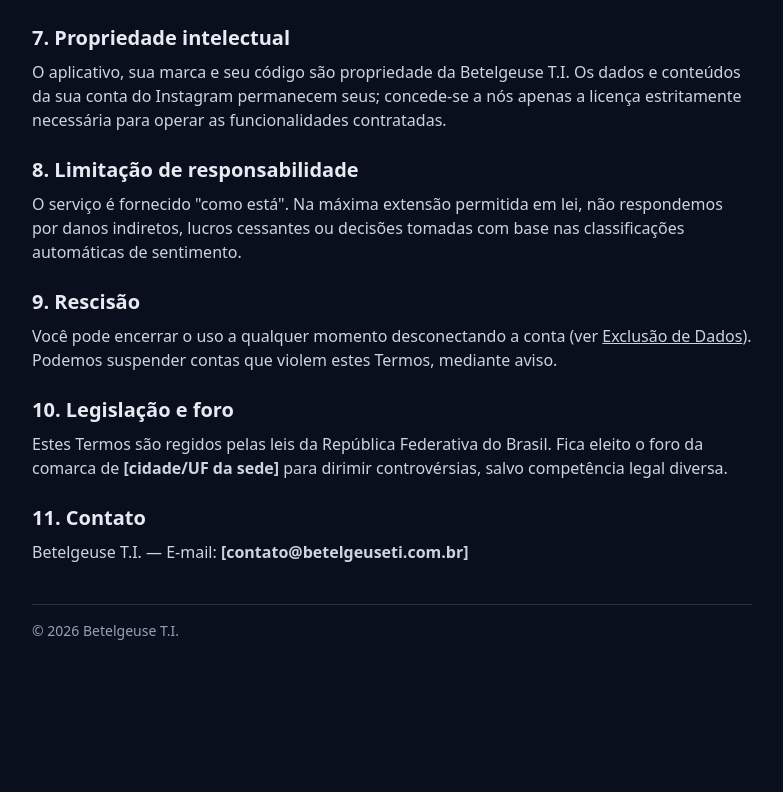
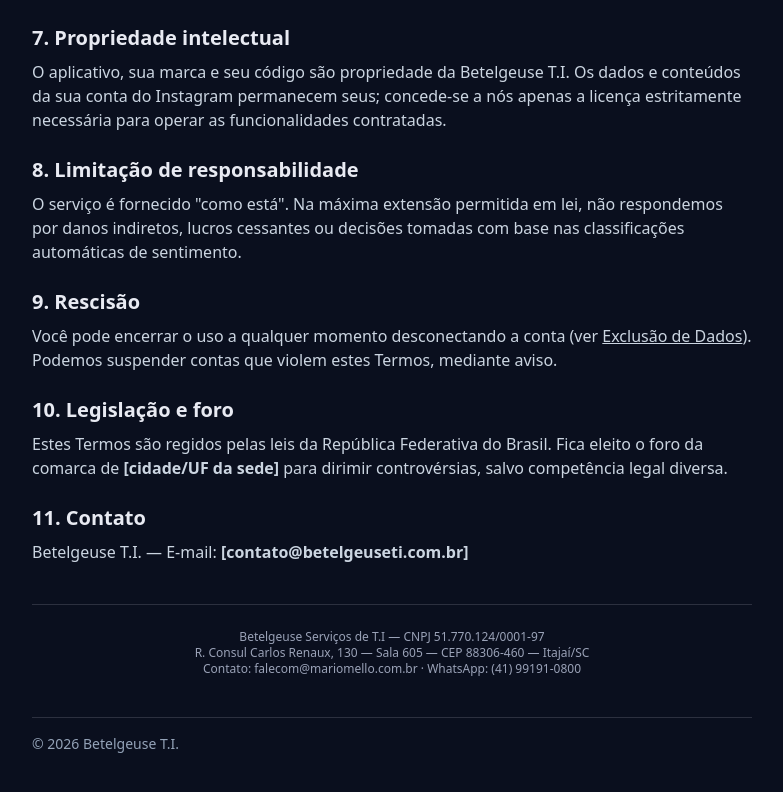
Before and after one commit to mlmpbr2/betelgeuse-coments, a Next.js app: page /terms in a window 1280 px wide. Shown: the part 1028-1820 px from the top of the page, without its empty margins (248-1031 px from the left). Before the commit the page ends 1709 px from the top, so only its background shows below. Built offline with nearby package versions, Linux system fonts and the light colour scheme.

Commit message:
feat: tema escuro (paleta Betelgeuse), footer legal no app, badge positivo verde, identificacao da empresa nas paginas legais

```diff
--- a/src/app/exclusao-de-dados/page.tsx
+++ b/src/app/exclusao-de-dados/page.tsx
@@ -1,4 +1,5 @@
 import Link from "next/link";
+import { CompanyInfo } from "@/components/CompanyInfo";
 
 export const metadata = {
   title: "Exclusão de Dados — Betelgeuse Coments",
@@ -108,6 +109,8 @@
         ou escreva para <strong>[contato@betelgeuseti.com.br]</strong>.
       </p>
 
+      <CompanyInfo />
+
       <footer className="mt-10 border-t pt-4 text-sm text-slate-400">
         © 2026 Betelgeuse T.I.
       </footer>
--- a/src/app/privacy/page.tsx
+++ b/src/app/privacy/page.tsx
@@ -1,4 +1,5 @@
 import Link from "next/link";
+import { CompanyInfo } from "@/components/CompanyInfo";
 
 export const metadata = {
   title: "Política de Privacidade — Betelgeuse Coments",
@@ -173,6 +174,8 @@
         Encarregado de dados (DPO): <strong>[Mario Luiz de Mello]</strong>
       </p>
 
+      <CompanyInfo />
+
       <footer className="mt-10 border-t pt-4 text-sm text-slate-400">
         © 2026 Betelgeuse T.I.
       </footer>
--- a/src/app/terms/page.tsx
+++ b/src/app/terms/page.tsx
@@ -1,4 +1,5 @@
 import Link from "next/link";
+import { CompanyInfo } from "@/components/CompanyInfo";
 
 export const metadata = {
   title: "Termos de Uso — Betelgeuse Coments",
@@ -127,6 +128,8 @@
         <strong>[contato@betelgeuseti.com.br]</strong>
       </p>
 
+      <CompanyInfo />
+
       <footer className="mt-10 border-t pt-4 text-sm text-slate-400">
         © 2026 Betelgeuse T.I.
       </footer>
--- /dev/null
+++ b/src/components/CompanyInfo.tsx
@@ -0,0 +1,9 @@
+export function CompanyInfo() {
+  return (
+    <div className="mt-10 border-t border-border pt-6 text-center text-xs text-muted-foreground">
+      <p>Betelgeuse Serviços de T.I — CNPJ 51.770.124/0001-97</p>
+      <p>R. Consul Carlos Renaux, 130 — Sala 605 — CEP 88306-460 — Itajaí/SC</p>
+      <p>Contato: falecom@mariomello.com.br · WhatsApp: (41) 99191-0800</p>
+    </div>
+  );
+}
```
